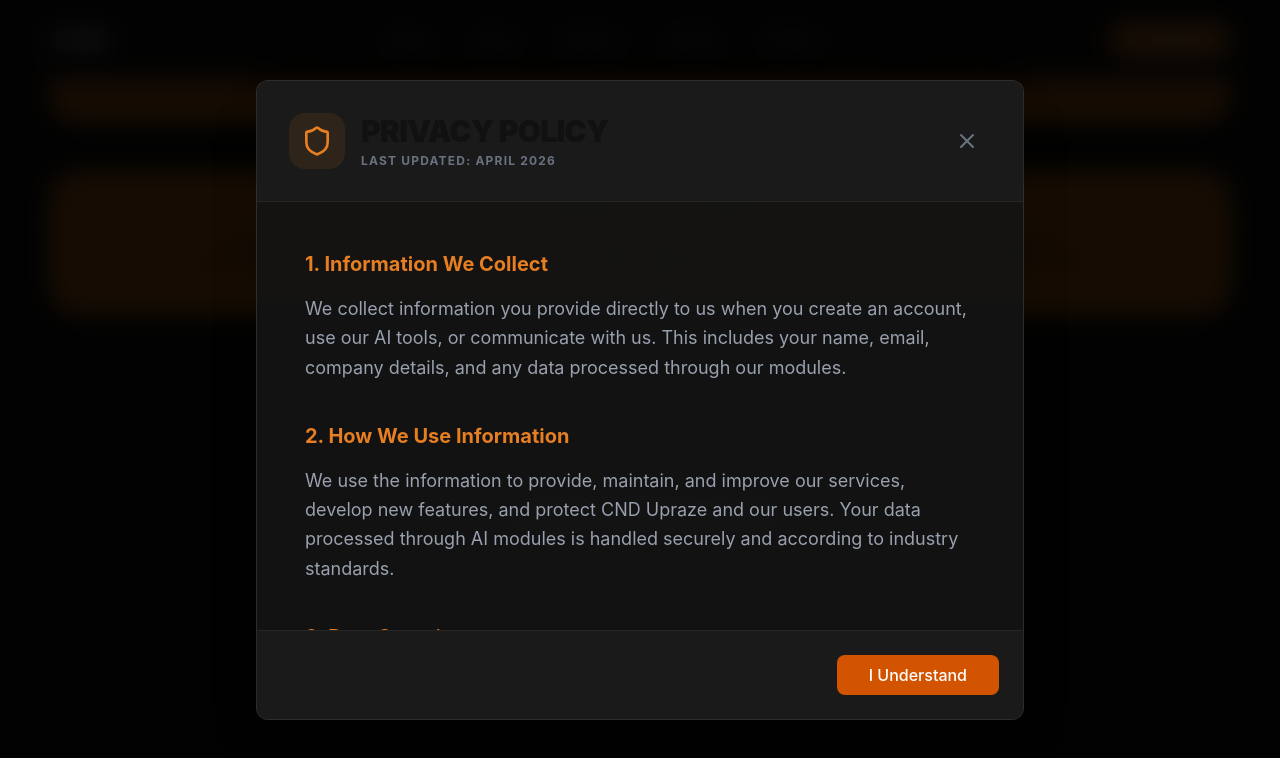
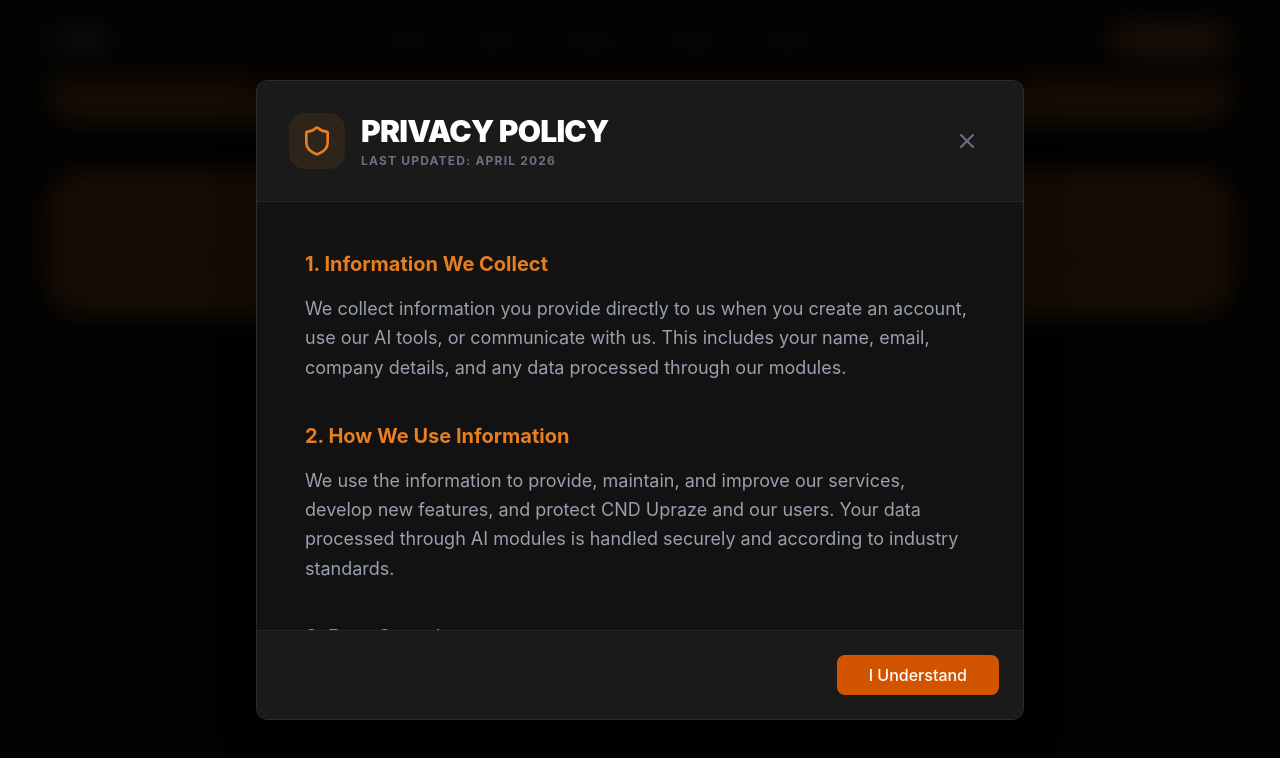
Before and after one commit to binssente-crypto/CND-Upraze, a React app in the folder frontend/: page / in a window 1280 px wide. Both pictures are taken after a click on the button "PRIVACY POLICY". Shown: the part 2906-3664 px from the top of the page. Built offline with nearby package versions, Linux system fonts and the light colour scheme; the HTML template or start-up script is replaced by a standard one.

Commit message:
fix: make legal modal titles readable with white text color

```diff
--- a/frontend/src/components/LegalModal.jsx
+++ b/frontend/src/components/LegalModal.jsx
@@ -68,7 +68,7 @@ const LegalModal = ({ isOpen, onClose, type }) => {
                   {active.icon}
                 </div>
                 <div>
-                  <h2 className="text-3xl font-black uppercase tracking-tight">{active.title}</h2>
+                  <h2 className="text-3xl font-black uppercase tracking-tight text-white">{active.title}</h2>
                   <p className="text-xs text-gray-500 font-bold uppercase tracking-widest mt-1">Last Updated: April 2026</p>
                 </div>
               </div>
```
